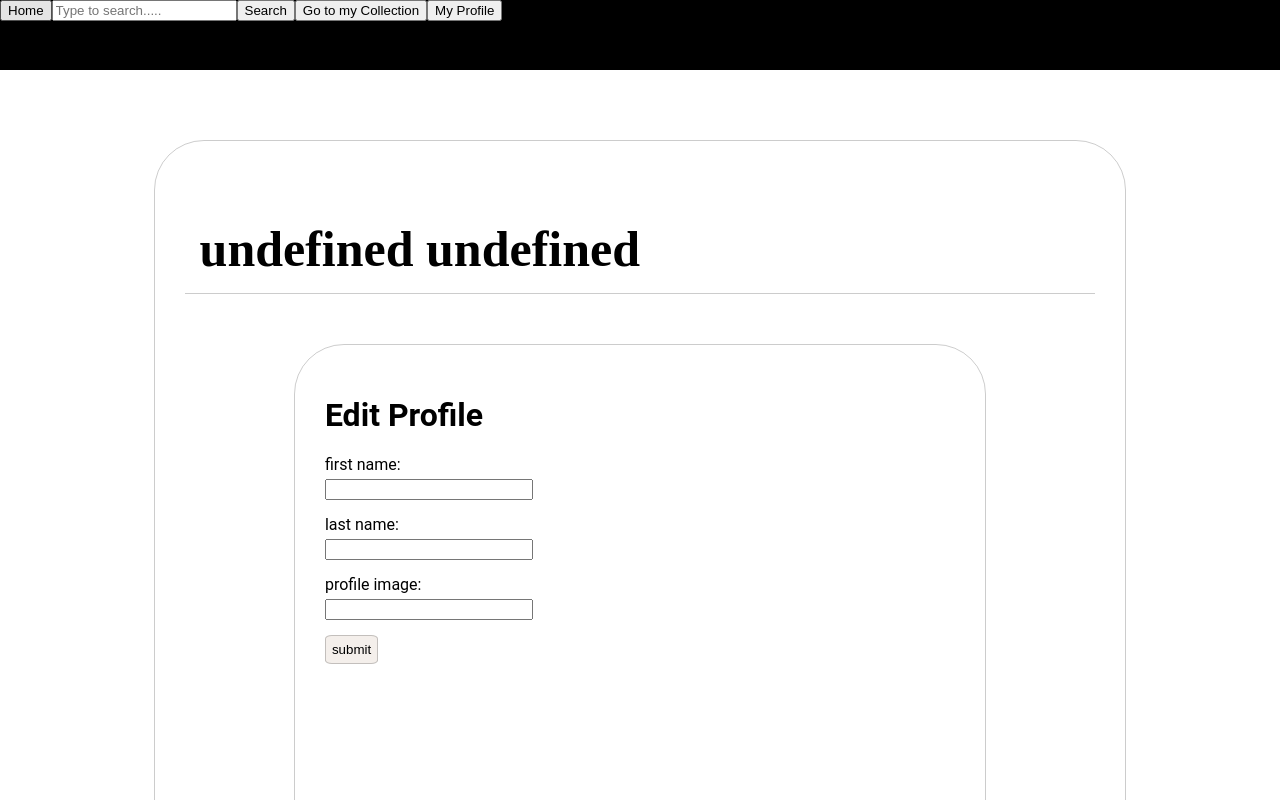
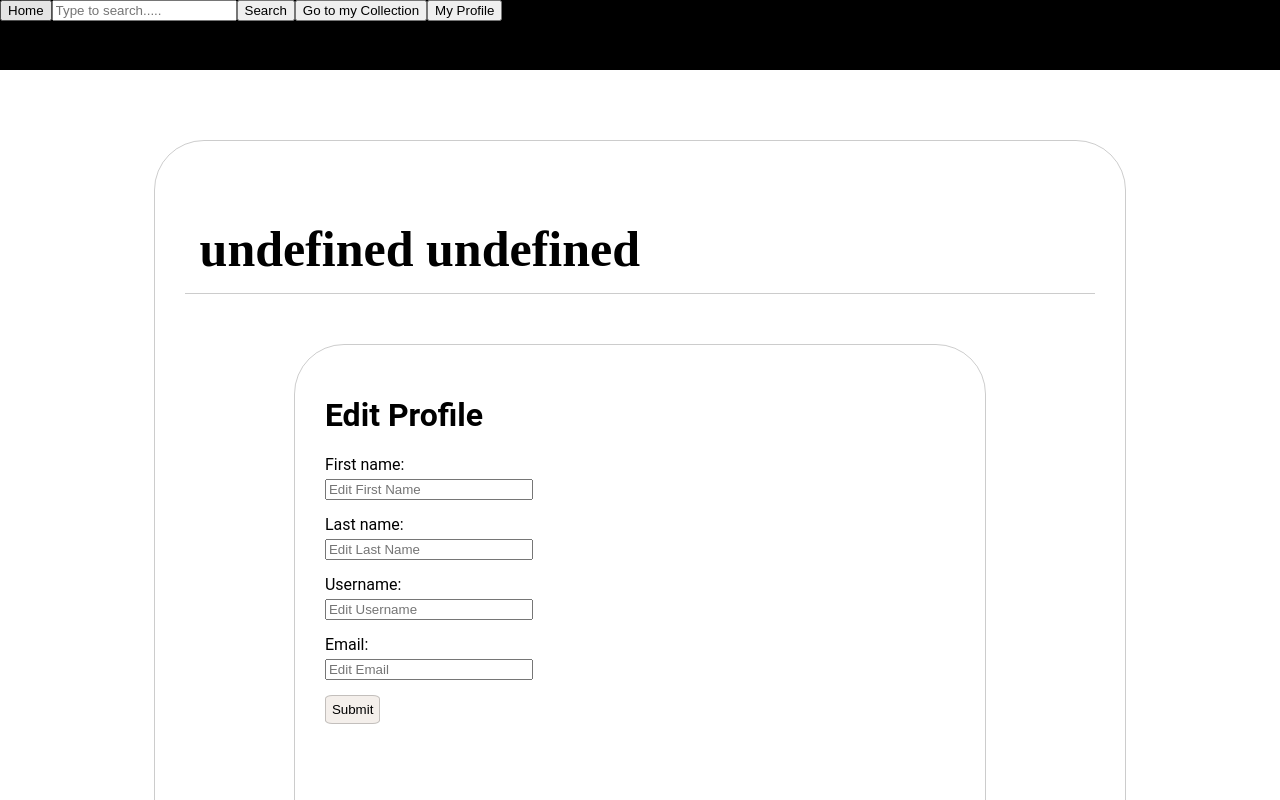
Before and after one commit to Mikikahana/phase-3-project-1, a React (Create React App) app in the folder frontend/: page /profile in a window 1280 px wide. Shown: the top 800 px of the page. Built offline with nearby package versions, Linux system fonts and the light colour scheme; no server answers; a web font is replaced by a local one.

Commit message:
Added Edit options

```diff
--- a/frontend/src/components/EditMyProfile.js
+++ b/frontend/src/components/EditMyProfile.js
@@ -7,7 +7,8 @@ function EditMyProfile ({ activeUser, setActiveUser }) {
 	const initialValues = {
 		first_name: "",
 		last_name: "",
-		image_url: "",
+        username: "",
+        email: "",
 	};
 
 	const [formData, setFormData] = useState(initialValues);
@@ -55,7 +56,7 @@ function EditMyProfile ({ activeUser, setActiveUser }) {
     <div className="edit-container">
         <h1>Edit Profile</h1>
 		<form onSubmit={handleSubmit}>
-			<div className="label">first name:</div>
+			<div className="label">First name:</div>
 		<input
 			required className="field"
 			id="edit-firstname"
@@ -63,11 +64,12 @@ function EditMyProfile ({ activeUser, setActiveUser }) {
 			name="first_name"
 			value={formData.first_name}
 			onChange={handleChange}
+            placeholder="Edit First Name"
 		/>
 
 	<br/>
 
-	<div className="label">last name:</div>
+	<div className="label">Last name:</div>
 		<input
 			required className="field"
 			id="edit-lastname"
@@ -75,25 +77,35 @@ function EditMyProfile ({ activeUser, setActiveUser }) {
 			name="last_name"
 			value={formData.last_name}
 			onChange={handleChange}
+            placeholder="Edit Last Name"
 		/>
+	<br/>
+    <div className="label">Username:</div>
+        <input
+            required className="field"
+            id="edit-username"
+            type="text"
+            name="username"
+            value={formData.username}
+            onChange={handleChange}
+            placeholder="Edit Username"
+        />
+    <br/>
+    <div className="label">Email:</div>
+    <input
+            required className="field"
+            id="edit-email"
+            type="text"
+            name="username"
+            value={formData.email}
+            onChange={handleChange}
+            placeholder="Edit Email"
+        />
+    <br/>
 
+		<button className="submit-button" type="submit" value="submit">Submit</button>
 	<br/>
-
-	<div className="label">profile image:</div>
-		<input
-			required className="field"
-			id="edit-image-url"
-			type="image-url"
-			name="image_url"
-			value={formData.image_url}
-			onChange={handleChange}
-	/>
-
-	<br/>
-
-		<input className="submit-button" type="submit" value="submit" />
-	<br/>
-		    {activeUser ? <Link to={`/user/${activeUser.username}`}>Back to Profile</Link> : null}
+		{activeUser ? <Link to={`/user/${activeUser.username}`}>Back to Profile</Link> : null}
 		</form>
     </div>
     )
--- a/frontend/src/components/MyProfile.css
+++ b/frontend/src/components/MyProfile.css
@@ -42,8 +42,7 @@ h2 {
 }
 
 /* .user-picture-in-profile:hover {
-	box-shadow:0 0 12px 3px rgba(0, 0, 0, 0.08) ;
-
+	box-shadow:0 0 12px 3px rgba(0, 0, 0, 0.08)
 } */
 
 .profile-heading {
```
